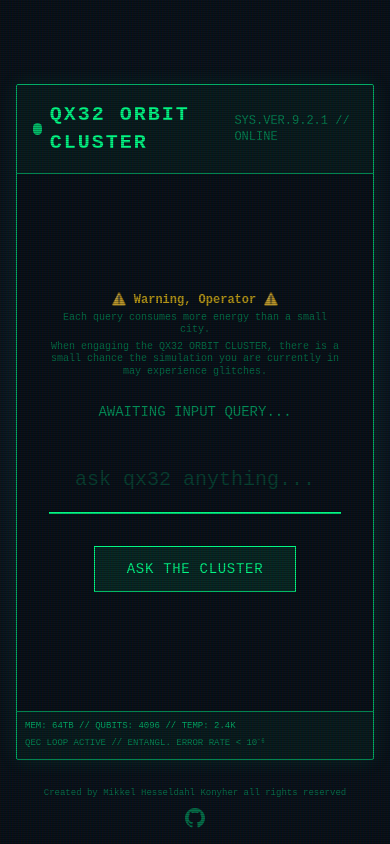
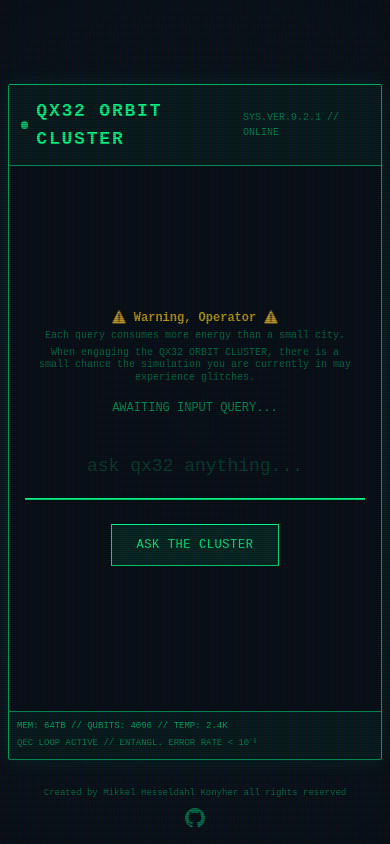
Before and after one commit to mikkelkonyher/qx32orbitcluster, a React (Vite) app in the folder qx32-site/: page / in a window 390 px wide. Built offline with nearby package versions, Linux system fonts and the light colour scheme.

Commit message:
resposinveness

```diff
--- a/qx32-site/src/App.tsx
+++ b/qx32-site/src/App.tsx
@@ -133,7 +133,7 @@ function App() {
   };
 
   return (
-    <div className="min-h-screen flex flex-col items-center justify-center p-4 relative">
+    <div className="min-h-[100dvh] flex flex-col items-center justify-center p-2 md:p-4 relative supports-[min-height:100dvh]:min-h-[100dvh]">
       <div className="crt-overlay fixed inset-0 z-50 pointer-events-none"></div>
 
       {/* Glitch Flash Overlay - Only during processing */}
@@ -142,22 +142,26 @@ function App() {
       )}
 
       {/* Main Console Container */}
-      <div className={`w-full max-w-4xl h-[80vh] flex flex-col border border-neon-dim bg-bg/90 relative rounded-sm shadow-[0_0_20px_rgba(0,255,136,0.1)] overflow-hidden z-10 transition-all duration-300 ${
+      <div className={`w-full max-w-4xl flex flex-col border border-neon-dim bg-bg/90 relative rounded-sm shadow-[0_0_20px_rgba(0,255,136,0.1)] overflow-hidden z-10 transition-all duration-300 ${
         status === 'PROCESSING' ? 'glitch-shake' : ''
-      }`}>
+      }`}
+      style={{
+        height: 'calc(100dvh - 1rem)', // Fallback and mobile
+        maxHeight: '80vh' // Desktop constraint
+      }}>
 
         {/* Header */}
-        <div className="border-b border-neon-dim p-4 flex justify-between items-center bg-neon/5 relative overflow-hidden">
+        <div className="border-b border-neon-dim p-3 md:p-4 flex justify-between items-center bg-neon/5 relative overflow-hidden shrink-0">
           {status === 'PROCESSING' && (
             <div className="absolute inset-0 glitch-distort bg-neon/5 pointer-events-none"></div>
           )}
-          <div className={`text-neon font-bold tracking-widest text-xl flex items-center gap-2 relative z-10 ${
+          <div className={`text-neon font-bold tracking-widest text-lg md:text-xl flex items-center gap-2 relative z-10 ${
             status === 'PROCESSING' ? 'glitch-color' : ''
           }`}>
-            <div className="w-3 h-3 bg-neon rounded-full animate-pulse"></div>
+            <div className="w-2 h-2 md:w-3 md:h-3 bg-neon rounded-full animate-pulse"></div>
             QX32 ORBIT CLUSTER
           </div>
-          <div className="text-xs font-mono text-neon-dim opacity-70 relative z-10">
+          <div className="text-[10px] md:text-xs font-mono text-neon-dim opacity-70 relative z-10">
             SYS.VER.9.2.1 // ONLINE
           </div>
         </div>
@@ -166,17 +170,17 @@ function App() {
         <div className="flex-1 flex flex-col md:flex-row overflow-hidden relative">
 
           {/* Left/Top: Main Display */}
-          <div className="flex-1 p-8 flex flex-col items-center justify-center relative z-10 overflow-hidden">
+          <div className="flex-1 p-4 md:p-8 flex flex-col items-center justify-center relative z-10 overflow-y-auto md:overflow-hidden scrollbar-hide">
             {status === 'IDLE' && (
-              <div className="w-full max-w-md text-center animate-fade-in">
-                <div className="mb-6 text-center animate-pulse">
+              <div className="w-full max-w-md text-center animate-fade-in my-auto">
+                <div className="mb-4 md:mb-6 text-center animate-pulse">
                   <div className="text-yellow-400 text-xs font-bold mb-1">⚠️ Warning, Operator ⚠️</div>
                   <div className="text-[10px] text-neon-dim/80 max-w-xs mx-auto leading-tight">
                     <div>Each query consumes more energy than a small city.</div>
                     <div className="mt-1">When engaging the QX32 ORBIT CLUSTER, there is a small chance the simulation you are currently in may experience glitches.</div>
                   </div>
                 </div>
-                <div className="mb-8 text-neon-dim font-mono text-sm opacity-80">
+                <div className="mb-6 md:mb-8 text-neon-dim font-mono text-xs md:text-sm opacity-80">
                   AWAITING INPUT QUERY...
                 </div>
                 {errorMessage && (
@@ -203,7 +207,7 @@ function App() {
                       }
                     }}
                     placeholder="ask qx32 anything..."
-                    className="w-full bg-transparent py-3 text-center text-xl md:text-2xl text-neon font-mono focus:outline-none placeholder-neon-dim/30 transition-all resize-none overflow-hidden"
+                    className="w-full bg-transparent py-3 text-center text-lg md:text-2xl text-neon font-mono focus:outline-none placeholder-neon-dim/30 transition-all resize-none overflow-hidden"
                     autoComplete="off"
                     rows={1}
                     style={{
@@ -220,7 +224,7 @@ function App() {
                 </form>
                 <button
                   onClick={() => handleAsk()}
-                  className="mt-8 px-8 py-3 bg-neon/10 border border-neon text-neon hover:bg-neon hover:text-bg transition-all duration-300 font-mono tracking-wider uppercase text-sm"
+                  className="mt-6 md:mt-8 px-6 md:px-8 py-3 bg-neon/10 border border-neon text-neon hover:bg-neon hover:text-bg transition-all duration-300 font-mono tracking-wider uppercase text-xs md:text-sm active:bg-neon/20 touch-manipulation"
                 >
                   Ask The Cluster
                 </button>
@@ -232,7 +236,7 @@ function App() {
                 <div className="absolute inset-0 glitch-distort pointer-events-none opacity-30"></div>
                 <div className="absolute top-0 left-0 w-full h-1 bg-neon glitch-flash opacity-50"></div>
                 <div className="absolute bottom-0 left-0 w-full h-1 bg-neon glitch-flash opacity-50" style={{ animationDelay: '0.1s' }}></div>
-                <div className="w-full max-w-lg relative z-10">
+                <div className="w-full max-w-lg relative z-10 my-auto">
                   <Loader
                     steps={steps}
                     willError={willError}
@@ -244,20 +248,22 @@ function App() {
             )}
 
             {status === 'REVEALED' && result && (
-              <ResultBadge
-                result={result}
-                onRerun={handleRerun}
-              />
+              <div className="my-auto w-full flex justify-center">
+                <ResultBadge
+                  result={result}
+                  onRerun={handleRerun}
+                />
+              </div>
             )}
           </div>
 
           {/* Right/Bottom: Telemetry Log (Sidebar on desktop, hidden/small on mobile) */}
           <div className={`
             border-t md:border-t-0 md:border-l border-neon-dim bg-black/20
-            flex flex-col transition-all duration-500
-            ${status === 'IDLE' ? 'h-0 md:w-0 opacity-0' : 'h-48 md:h-auto md:w-80 opacity-100 p-4'}
+            flex flex-col transition-all duration-500 shrink-0
+            ${status === 'IDLE' ? 'h-0 md:w-0 opacity-0' : 'h-32 md:h-auto md:w-80 opacity-100 p-3 md:p-4'}
           `}>
-            <div className="text-xs font-mono text-neon-dim mb-2 uppercase tracking-wider border-b border-neon-dim/30 pb-1">
+            <div className="text-[10px] md:text-xs font-mono text-neon-dim mb-2 uppercase tracking-wider border-b border-neon-dim/30 pb-1">
               System Telemetry
             </div>
             <ConsoleLog logs={logs} />
@@ -266,7 +272,7 @@ function App() {
         </div>
 
         {/* Footer Status Bar */}
-        <div className={`border-t border-neon-dim p-2 flex flex-col max-[375px]:flex-col sm:flex-row sm:justify-between sm:items-center text-[9px] max-[375px]:text-[8px] md:text-xs font-mono text-neon-dim bg-neon/5 relative overflow-hidden gap-1 sm:gap-0 ${
+        <div className={`border-t border-neon-dim p-2 flex flex-col max-[375px]:flex-col sm:flex-row sm:justify-between sm:items-center text-[9px] max-[375px]:text-[8px] md:text-xs font-mono text-neon-dim bg-neon/5 relative overflow-hidden gap-1 sm:gap-0 shrink-0 ${
           status === 'PROCESSING' ? 'glitch-text-corrupt' : ''
         }`}>
           {status === 'PROCESSING' && (
--- a/qx32-site/src/index.css
+++ b/qx32-site/src/index.css
@@ -3,9 +3,19 @@
 @tailwind utilities;
 
 @layer base {
+  html {
+    height: 100%;
+  }
   body {
     @apply bg-bg text-neon font-mono overflow-hidden;
     background-image: radial-gradient(circle at center, #0d1a26 0%, #081018 100%);
+    height: 100%;
+    min-height: 100vh;
+    /* Mobile viewport fix */
+    min-height: 100dvh;
+  }
+  button {
+    touch-action: manipulation;
   }
 }
 
```
